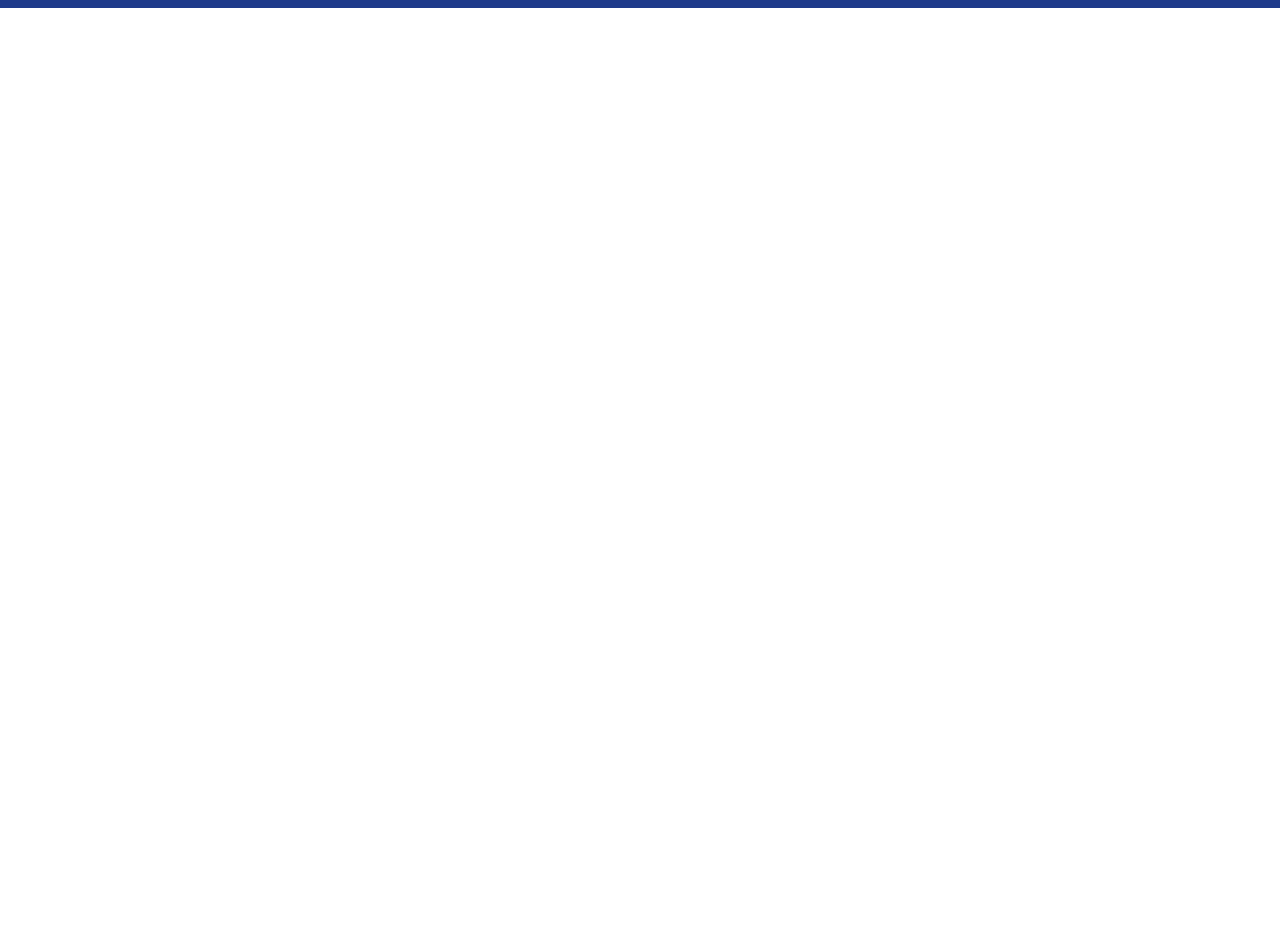
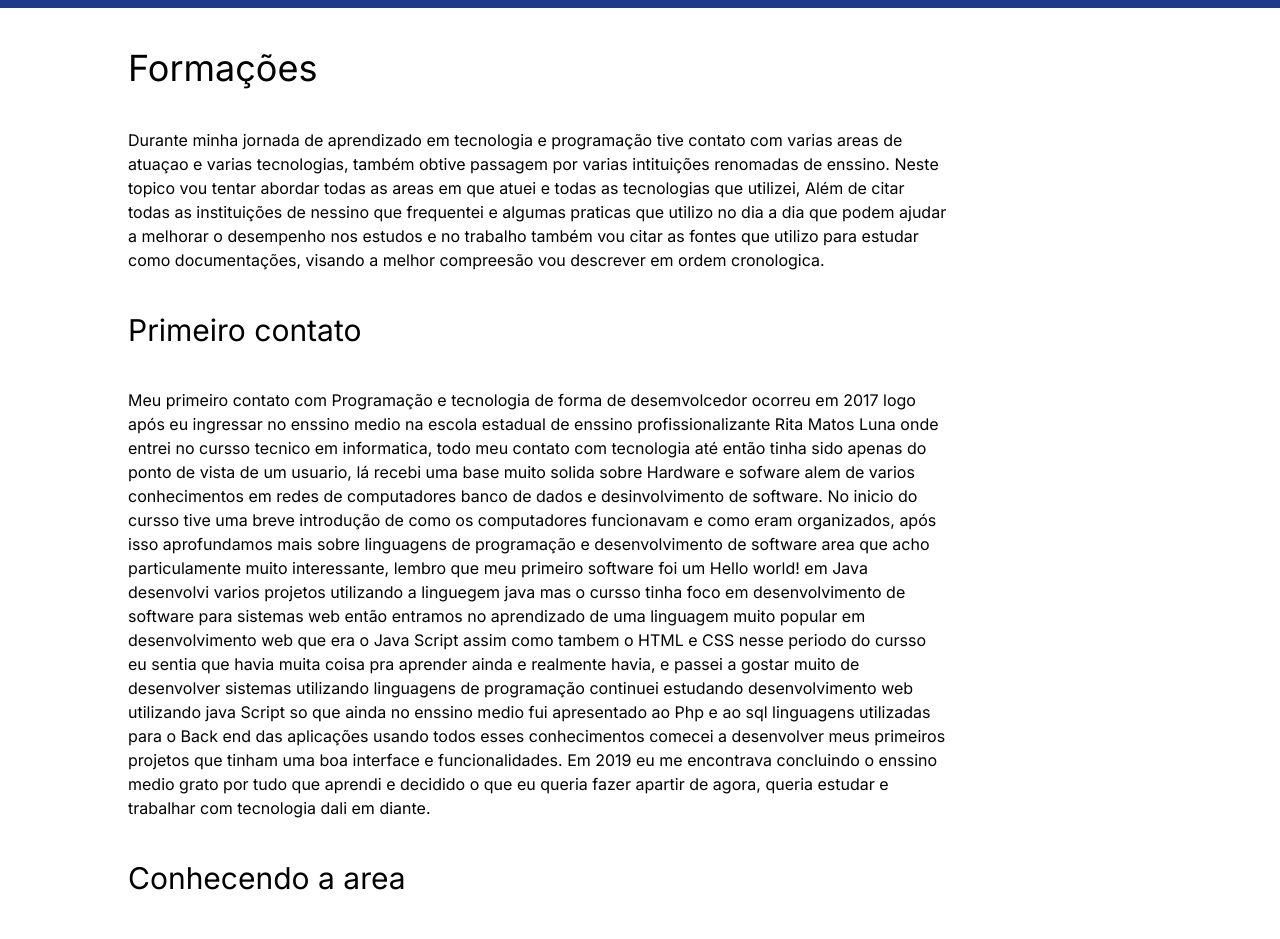
Before and after one commit to victorgomesc/Blog_victor, a Next.js app: page /formacao in a window 1280 px wide. Shown: the part 160-1099 px from the top of the page. Before the commit the page ends 800 px from the top, so only its background shows below. Built offline with nearby package versions, Linux system fonts and the light colour scheme.

Commit message:
atualizacao

```diff
--- a/src/app/formacao/page.tsx
+++ b/src/app/formacao/page.tsx
@@ -1,4 +1,6 @@
+import Footer from "@/components/Footer";
 import Header from "@/components/Header";
+import HistoryFormação from "@/components/HitoryFormacao";
 import Sidebar from "@/components/SidebarLeft";
 
 export default function Formacao() {
@@ -6,6 +8,8 @@ export default function Formacao() {
         <div className="h-full flex items-center flex-col bg-white">
             <Header />
             <Sidebar />
+            <HistoryFormação />
+            <Footer />
         </div>
     )
 }
--- a/src/components/Footer.tsx
+++ b/src/components/Footer.tsx
@@ -3,7 +3,7 @@ import { Github, Instagram, Linkedin, Mail, Phone } from "lucide-react";
 
 export default function Footer() {
     return(
-        <footer className=" h-56 mt-10 w-full bg-gray-800 object-bottom">
+        <footer className=" h-56 mt-36 w-full bg-gray-800 object-bottom">
           <div className="flex flex-row">
              <div className="flex ml-20 w-1/5 flex-col mt-3 justify-center">
                 <p className="text-white mt-2 flex gap-2"><Instagram size={20} />: Victor_gomesc</p>
--- /dev/null
+++ b/src/components/HitoryFormacao.tsx
@@ -0,0 +1,47 @@
+
+
+export default function HistoryFormação() {
+    return(
+        <div className="mt-10 max-w-[80%]">
+            <div className="max-w-[80%]">
+                <h1 className="text-4xl">Formações</h1>
+            <p className="mt-10">
+                Durante minha jornada de aprendizado em tecnologia e programação tive contato com varias
+                areas de atuaçao e varias tecnologias, também obtive passagem por varias intituições renomadas
+                de enssino. Neste topico vou tentar abordar todas as areas em que atuei e todas as tecnologias
+                que utilizei, Além de citar todas as instituições de nessino que frequentei e algumas praticas
+                que utilizo no dia a dia que podem ajudar a melhorar o desempenho nos estudos e no trabalho
+                também vou citar as fontes que utilizo para estudar como documentações, visando a melhor compreesão
+                vou descrever em ordem cronologica.
+            </p>
+            <h2 className="text-3xl mt-10">Primeiro contato</h2>
+            <p className="mt-10">
+                Meu primeiro contato com Programação e tecnologia de forma de desemvolcedor ocorreu em 2017
+                logo após eu ingressar no enssino medio na escola estadual de enssino profissionalizante Rita
+                 Matos Luna onde entrei no cursso tecnico em informatica, todo
+                meu contato com tecnologia até então tinha sido apenas do ponto de vista de um usuario,
+                lá recebi uma base muito solida sobre Hardware e sofware alem de varios conhecimentos em redes
+                de computadores banco de dados e desinvolvimento de software. No inicio do cursso tive uma breve
+                introdução de como os computadores funcionavam e como eram organizados, após isso aprofundamos mais
+                sobre linguagens de programação e desenvolvimento de software area que acho particulamente
+                muito interessante, lembro que meu primeiro software foi um Hello world! em Java desenvolvi varios
+                projetos utilizando a linguegem java mas o cursso tinha foco em desenvolvimento de software
+                para sistemas web então entramos no aprendizado de uma linguagem muito popular em desenvolvimento
+                web que era o Java Script assim como tambem o HTML e CSS nesse periodo do cursso eu sentia
+                que havia muita coisa pra aprender ainda e realmente havia, e passei a gostar muito de desenvolver
+                sistemas utilizando linguagens de programação continuei estudando  desenvolvimento web utilizando java
+                Script so que ainda no enssino medio fui apresentado ao Php e ao sql linguagens utilizadas para o Back end
+                das aplicações usando todos esses conhecimentos comecei a desenvolver meus primeiros projetos que
+                tinham uma boa interface e funcionalidades. Em 2019 eu me encontrava concluindo o enssino medio grato
+                por tudo que aprendi e decidido o que eu queria fazer apartir de agora, queria estudar e trabalhar com
+                tecnologia dali em diante.
+            </p>
+            </div>
+            <h2 className="text-3xl mt-10">Conhecendo a area</h2>
+            <p className="mt-10">
+                Após terminar o enssino medio dediquei o meu tempo a conhecer a area de tecnologia e como
+                funcioinava esse mercado no brasil
+            </p>
+        </div>
+    )
+}
```
